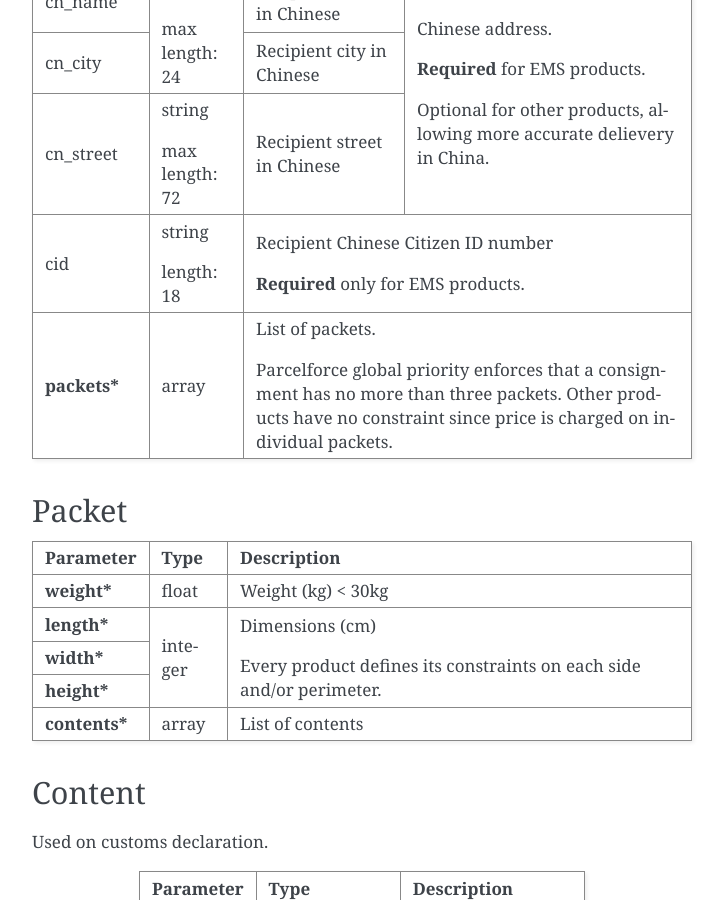
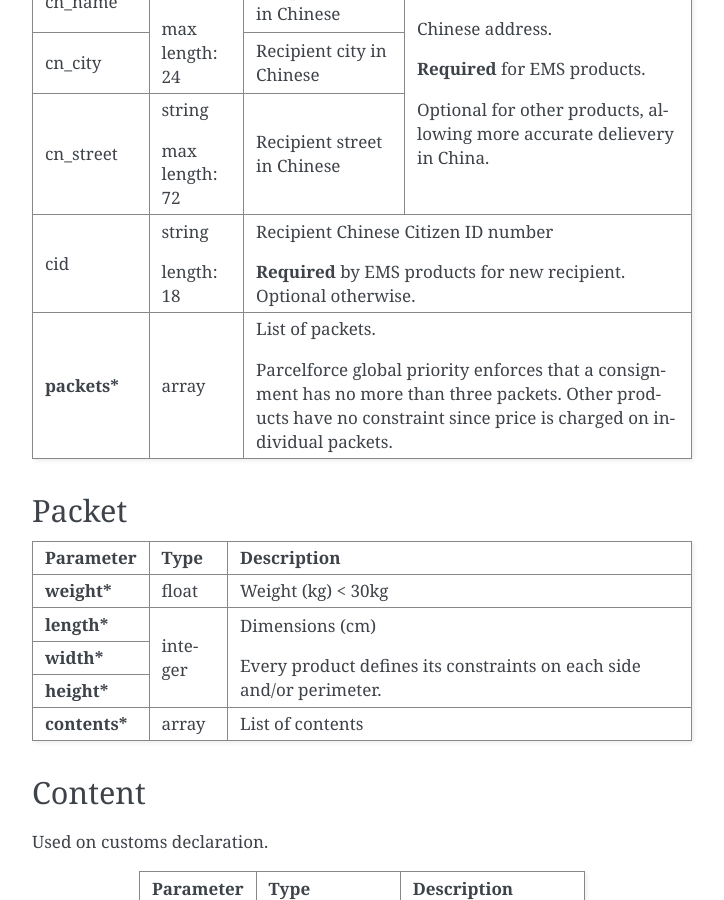
Before and after one commit to wh5a/sendchina, a Sphinx documentation site: the page built from docs/order.rst, in a window 1280 px wide and 900 px high, scrolled down 2002 px. Shown: the whole window, without its empty margins (388-1112 px from the left). Built offline with Sphinx 7.4.7, drawn with Linux system fonts in a browser that asks for light colours.

Commit message:
Update cid requirements

```diff
--- a/docs/order.rst
+++ b/docs/order.rst
@@ -60,15 +60,11 @@ Order
 +-----------------------+-------+--------------------------------------------------------------------+
 |pickup_time            |string |Date and time for collection, ignored for self delievery.           |
 |                       |       |                                                                    |
-|                       |       |Format: YYYY-MM-DDT00:00:00 Time is usually ignored and drivers     |
-|                       |       |may come any time on the requested date.                            |
+|                       |       |Format: YYYY-MM-DDT00:00:00 Time is usually ignored and drivers may |
+|                       |       |come any time on the requested date.                                |
 |                       |       |                                                                    |
 |                       |       |Collection date must be one of the next three work days not         |
 |                       |       |including today.                                                    |
-|                       |       |                                                                    |
-|                       |       |                                                                    |
-|                       |       |                                                                    |
-|                       |       |                                                                    |
 +-----------------------+-------+--------------------------------------------------------------------+
 |**consignments***      |array  |List of consignments                                                |
 +-----------------------+-------+--------------------------------------------------------------------+
@@ -111,7 +107,8 @@ A consignment is a set of packets sent together to the same recipient in China.
 +---------------+--------------+-----------------------+-------------------+
 |cid            |string        |Recipient Chinese Citizen ID number        |
 |               |              |                                           |
-|               |length: 18    |**Required** only for EMS products.        |
+|               |length: 18    |**Required** by EMS products for new       |
+|               |              |recipient. Optional otherwise.             |
 +---------------+--------------+-------------------------------------------+
 |**packets***   |array         |List of packets.                           |
 |               |              |                                           |
```
